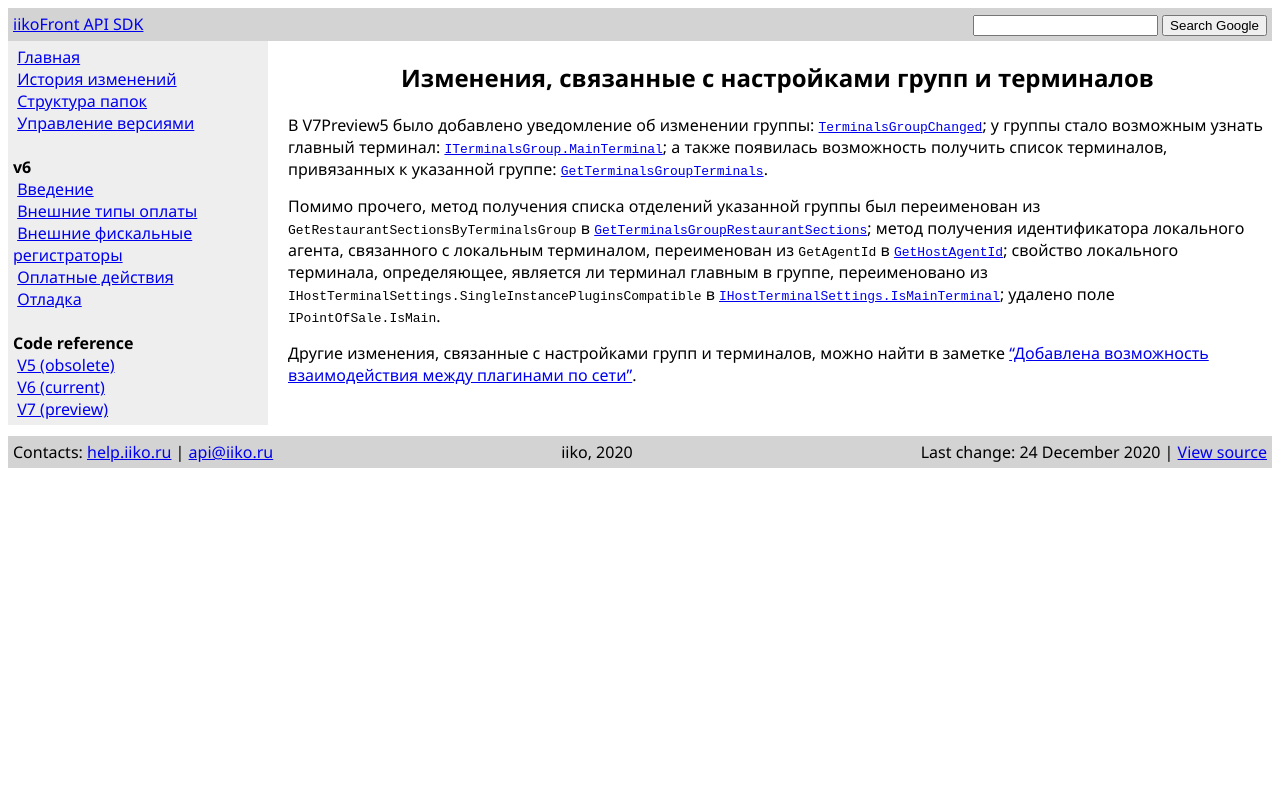
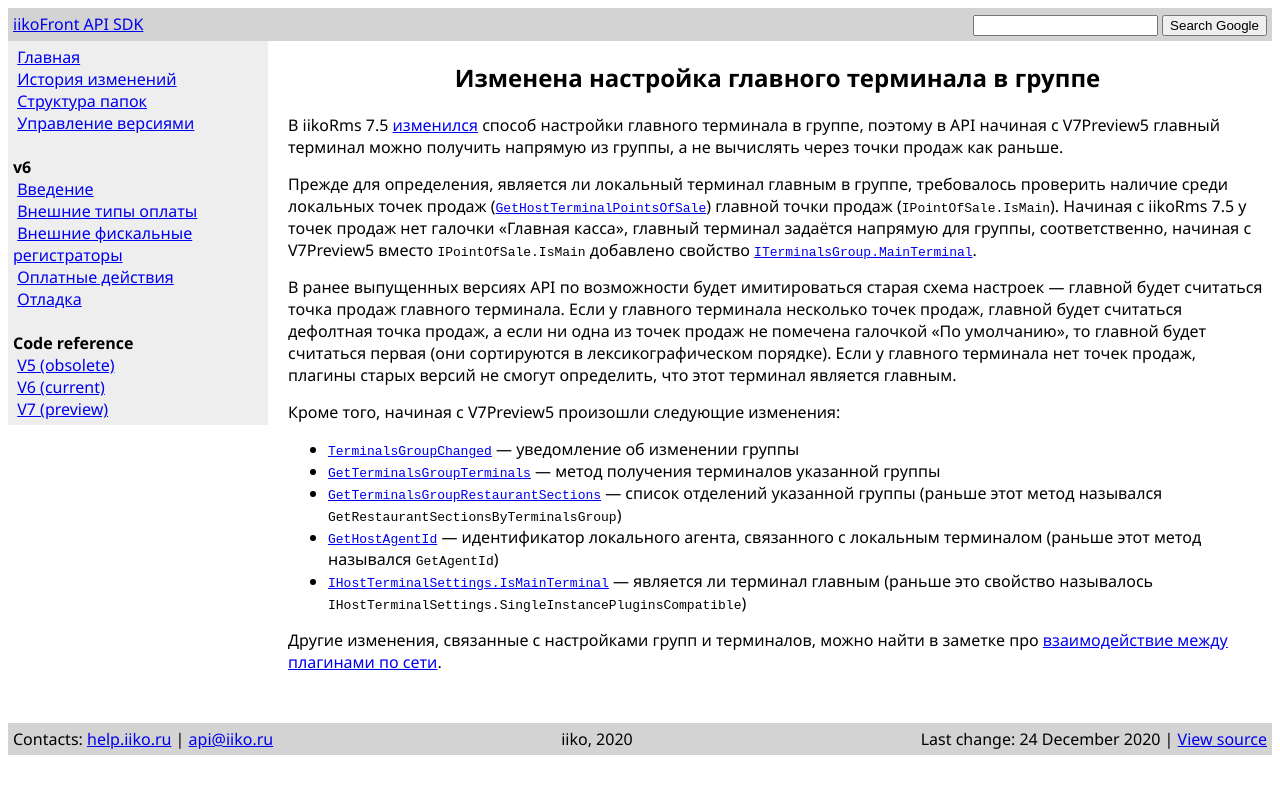
Before and after one commit to iiko/front.api.doc, a Jekyll site: the page built from _posts/2020-12-23-terminals-group-changes.md, in a window 1280 px wide. Shown: the top 794 px of the page. Built offline with Jekyll 4.4.1, drawn with Linux system fonts in a browser that asks for light colours.

Commit message:
Update 2020-12-23-terminals-group-changes.md

```diff
--- a/_posts/2020-12-23-terminals-group-changes.md
+++ b/_posts/2020-12-23-terminals-group-changes.md
@@ -1,20 +1,20 @@
 ---
-title: Изменения, связанные с настройками групп и терминалов
+title: Изменена настройка главного терминала в группе
 layout: default
 ---
 
-В V7Preview5 было добавлено уведомление об изменении группы:
-[`TerminalsGroupChanged`](https://iiko.github.io/front.api.sdk/v7/html/P_Resto_Front_Api_INotificationService_TerminalsGroupChanged.htm);
-у группы стало возможным узнать главный терминал: [`ITerminalsGroup.MainTerminal`](https://iiko.github.io/front.api.sdk/v7/html/P_Resto_Front_Api_Data_Organization_ITerminalsGroup_MainTerminal.htm);
-а также появилась возможность получить список терминалов, привязанных к указанной группе:
-[`GetTerminalsGroupTerminals`](https://iiko.github.io/front.api.sdk/v7/html/M_Resto_Front_Api_IOperationService_GetTerminalsGroupTerminals.htm).
+В iikoRms 7.5 [изменился](https://ru.iiko.help/articles/#!releasenotes/releasenotes-2020/a/h2__22183157) способ настройки главного терминала в группе, поэтому в API начиная с V7Preview5 главный терминал можно получить напрямую из группы, а не вычислять через точки продаж как раньше.
 
-Помимо прочего, метод получения списка отделений указанной группы был переименован из `GetRestaurantSectionsByTerminalsGroup` в
-[`GetTerminalsGroupRestaurantSections`](https://iiko.github.io/front.api.sdk/v7/html/M_Resto_Front_Api_IOperationService_GetTerminalsGroupRestaurantSections.htm);
-метод получения идентификатора локального агента, связанного с локальным терминалом, переименован из `GetAgentId` в
-[`GetHostAgentId`](https://iiko.github.io/front.api.sdk/v7/html/M_Resto_Front_Api_IOperationService_GetHostAgentId.htm);
-свойство локального терминала, определяющее, является ли терминал главным в группе, переименовано из `IHostTerminalSettings.SingleInstancePluginsCompatible` в
-[`IHostTerminalSettings.IsMainTerminal`](https://iiko.github.io/front.api.sdk/v7/html/P_Resto_Front_Api_Data_Organization_IHostTerminalSettings_IsMainTerminal.htm);
-удалено поле `IPointOfSale.IsMain`.
+Прежде для определения, является ли локальный терминал главным в группе, требовалось проверить наличие среди локальных точек продаж ([`GetHostTerminalPointsOfSale`](https://iiko.github.io/front.api.sdk/v7/html/M_Resto_Front_Api_IOperationService_GetHostTerminalPointsOfSale.htm)) главной точки продаж (`IPointOfSale.IsMain`). Начиная с iikoRms 7.5 у точек продаж нет галочки «Главная касса», главный терминал задаётся напрямую для группы, соответственно, начиная с V7Preview5 вместо `IPointOfSale.IsMain` добавлено свойство [`ITerminalsGroup.MainTerminal`](https://iiko.github.io/front.api.sdk/v7/html/P_Resto_Front_Api_Data_Organization_ITerminalsGroup_MainTerminal.htm).
 
-Другие изменения, связанные с настройками групп и терминалов, можно найти в заметке ["Добавлена возможность взаимодействия между плагинами по сети"](https://iiko.github.io/front.api.doc/2020/11/23/call-remote-external-operation.html).
+В ранее выпущенных версиях API по возможности будет имитироваться старая схема настроек — главной будет считаться точка продаж главного терминала. Если у главного терминала несколько точек продаж, главной будет считаться дефолтная точка продаж, а если ни одна из точек продаж не помечена галочкой «По умолчанию», то главной будет считаться первая (они сортируются в лексикографическом порядке). Если у главного терминала нет точек продаж, плагины старых версий не смогут определить, что этот терминал является главным.
+
+Кроме того, начиная с V7Preview5 произошли следующие изменения:
+
+* [`TerminalsGroupChanged`](https://iiko.github.io/front.api.sdk/v7/html/P_Resto_Front_Api_INotificationService_TerminalsGroupChanged.htm) — уведомление об изменении группы
+* [`GetTerminalsGroupTerminals`](https://iiko.github.io/front.api.sdk/v7/html/M_Resto_Front_Api_IOperationService_GetTerminalsGroupTerminals.htm) — метод получения терминалов указанной группы
+* [`GetTerminalsGroupRestaurantSections`](https://iiko.github.io/front.api.sdk/v7/html/M_Resto_Front_Api_IOperationService_GetTerminalsGroupRestaurantSections.htm) — список отделений указанной группы (раньше этот метод назывался `GetRestaurantSectionsByTerminalsGroup`)
+* [`GetHostAgentId`](https://iiko.github.io/front.api.sdk/v7/html/M_Resto_Front_Api_IOperationService_GetHostAgentId.htm) — идентификатор локального агента, связанного с локальным терминалом (раньше этот метод назывался `GetAgentId`)
+* [`IHostTerminalSettings.IsMainTerminal`](https://iiko.github.io/front.api.sdk/v7/html/P_Resto_Front_Api_Data_Organization_IHostTerminalSettings_IsMainTerminal.htm) — является ли терминал главным (раньше это свойство называлось `IHostTerminalSettings.SingleInstancePluginsCompatible`)
+
+Другие изменения, связанные с настройками групп и терминалов, можно найти в заметке про [взаимодействие между плагинами по сети](https://iiko.github.io/front.api.doc/2020/11/23/call-remote-external-operation.html).
```
